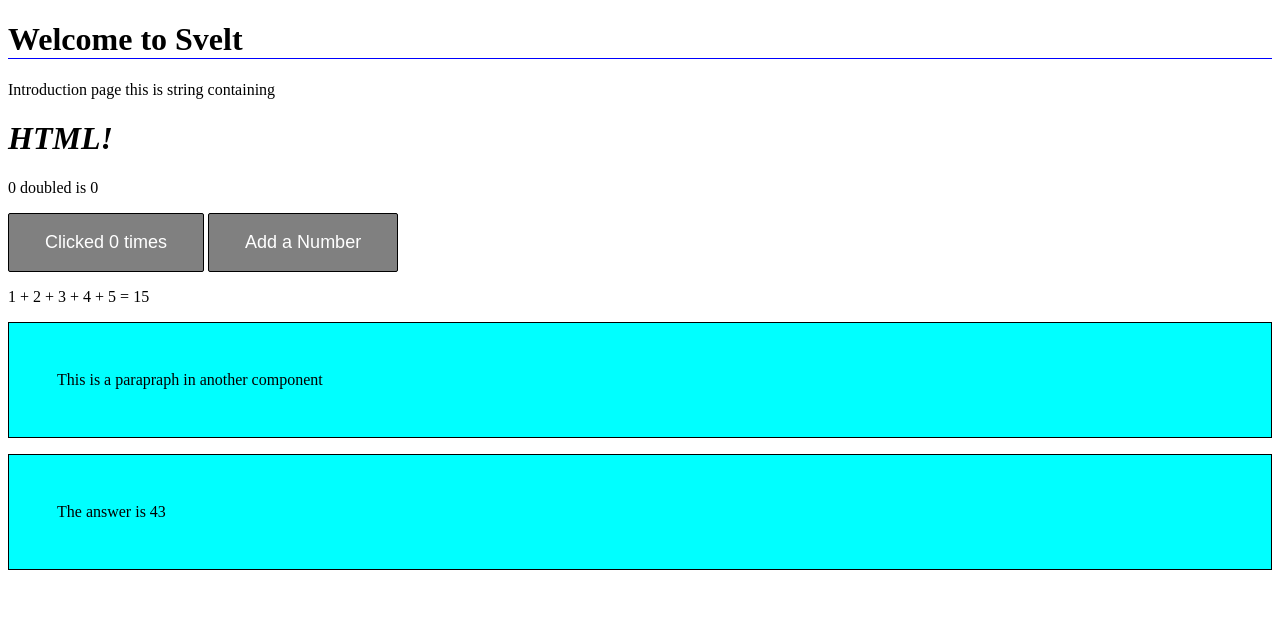
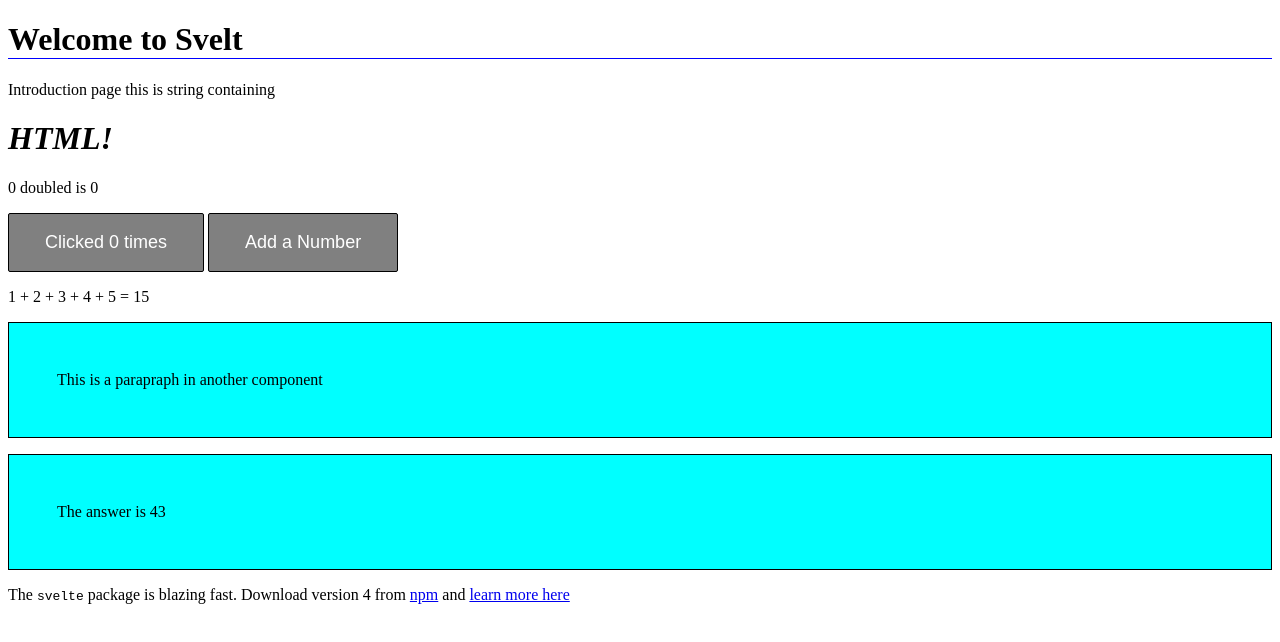
Before and after one commit to EMphalo/myapp, a SvelteKit app: page / in a window 1280 px wide. Shown: the top 642 px of the page. Built offline with nearby package versions, Linux system fonts and the light colour scheme.

Commit message:
#changes

```diff
--- a/src/routes/+page.svelte
+++ b/src/routes/+page.svelte
@@ -1,5 +1,6 @@
 <script>
     import Nested from "./Nested.svelte";
+    import PackageInfo from "./PackageInfo.svelte";
     let textToDisplay = 'this is string containing <h1><i><strong>HTML!</strong></i></h1>';
 
     let count = 0;
@@ -23,7 +24,12 @@
 
     $: sum  = numbers.reduce((total, currentNumber) => total + currentNumber, 0);
 
-
+    const pkg = {
+        name: 'svelte',
+        speed: 'blazing',
+        version: 4,
+        website: 'http://svelte.dev'
+    }
 </script>
 <h1>Welcome to Svelt</h1>
 <p>
@@ -40,7 +46,10 @@
 </button>
 
 <p>{numbers.join(' + ')} = {sum}</p>
+
 <Nested answer = {43} />
+
+<PackageInfo {...pkg}/>
 
 <style>
     h1 {
--- /dev/null
+++ b/src/routes/PackageInfo.svelte
@@ -0,0 +1,14 @@
+<script>
+    export let name;
+    export let version;
+    export let speed;
+    export let website;
+
+    $: href = `https://www.npmjs.com/package/${name}`;
+
+
+</script>
+<p>
+    The <code>{name}</code> package is {speed} fast. Download version {version} from
+	<a {href}>npm</a> and <a href={website}>learn more here</a>
+</p>
```
